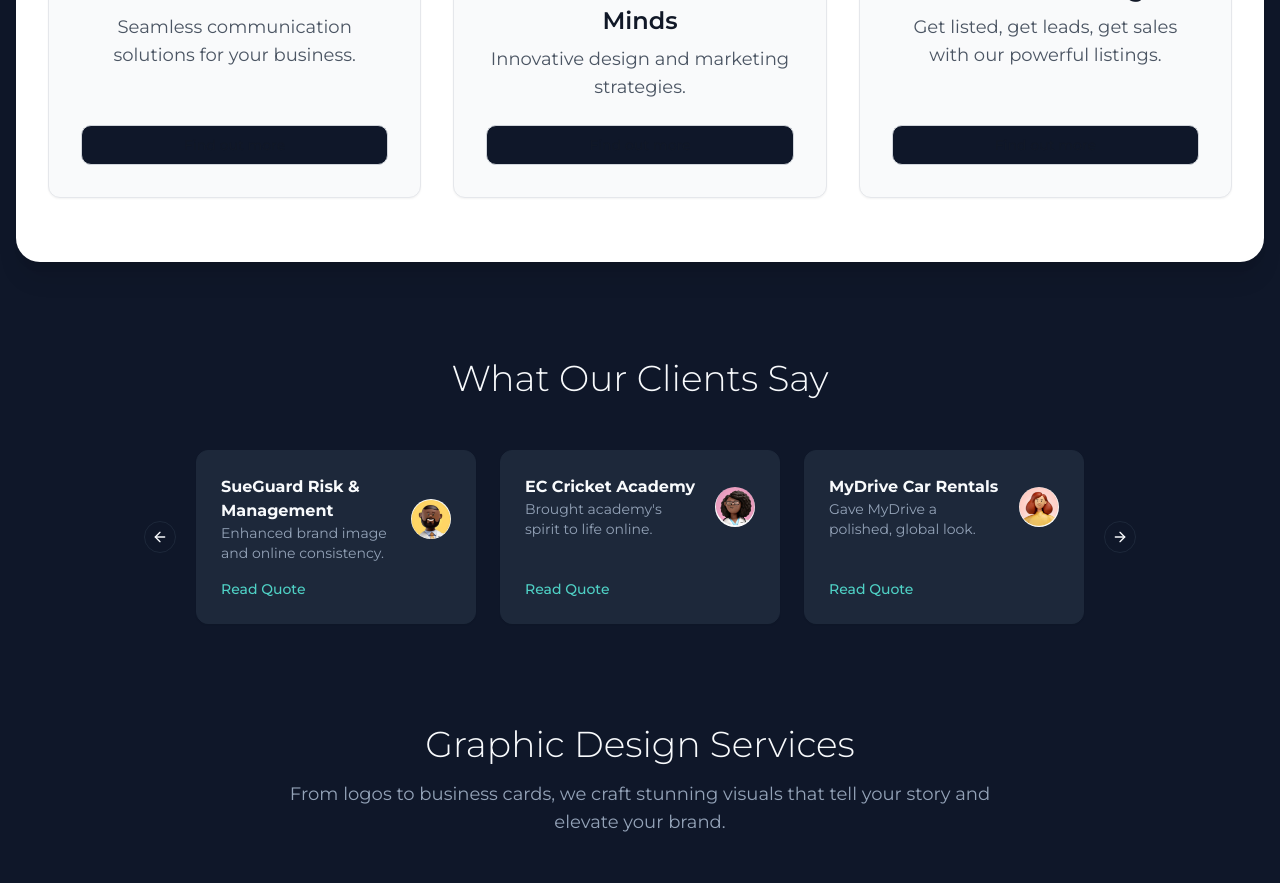
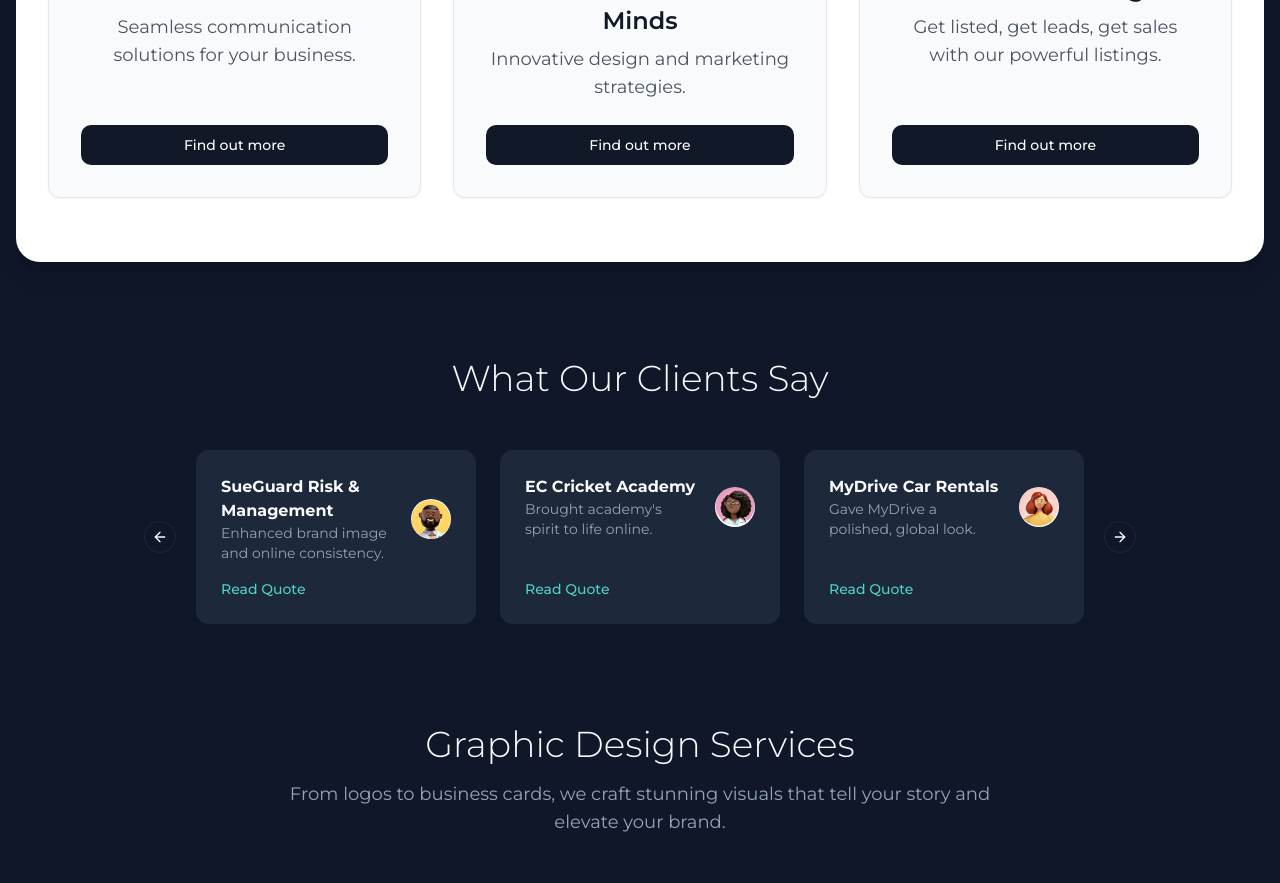
Before and after one commit to Camsconnect/camsnett, a React (Vite) app: page / in a window 1280 px wide. Shown: the part 4900-5783 px from the top of the page. Built offline with nearby package versions, Linux system fonts and the light colour scheme.

Commit message:
[dyad] Fixed button text visibility in Ecosystem section - wrote 1 file(s)

```diff
--- a/src/components/SubBrandsSection.tsx
+++ b/src/components/SubBrandsSection.tsx
@@ -48,8 +48,7 @@ const SubBrandsSection = () => {
               {brand.description}
             </p>
             <Button
-              variant="outline"
-              className="mt-auto border-gray-300 text-gray-900 hover:bg-gray-100 hover:text-black w-full"
+              className="mt-auto w-full bg-gray-900 text-white hover:bg-gray-800 hover:text-white"
             >
               Find out more
             </Button>
```
